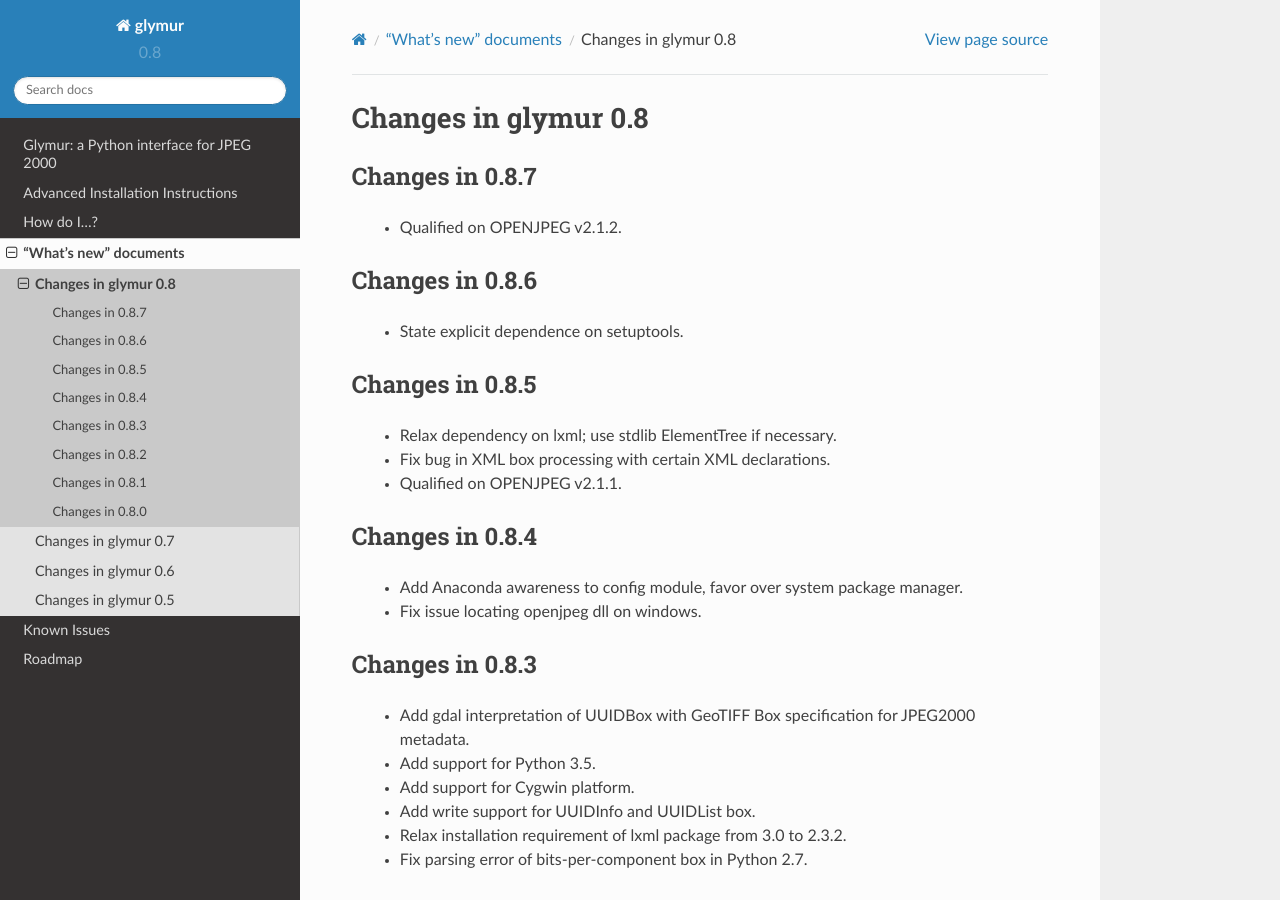
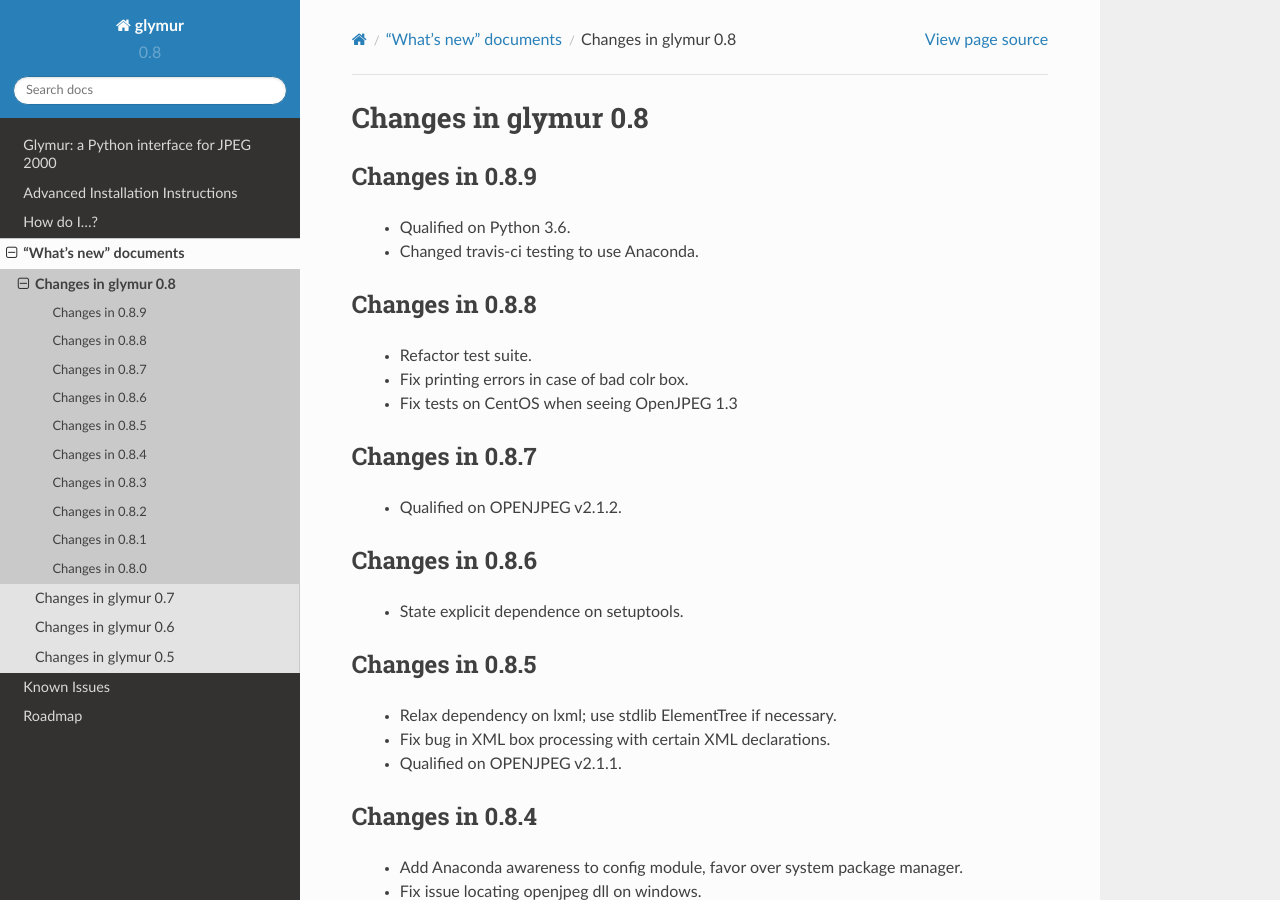
Before and after one commit to quintusdias/glymur, a Sphinx documentation site: the page built from docs/source/whatsnew/0.8.rst, in a window 1280 px wide and 900 px high. Built offline with Sphinx 7.4.7 and the Read the Docs theme 2.0.0, drawn with Linux system fonts in a browser that asks for light colours.

Commit message:
Release v0.8.9

```diff
--- a/docs/source/conf.py
+++ b/docs/source/conf.py
@@ -77,7 +77,7 @@
 # The short X.Y version.
 version = '0.8'
 # The full version, including alpha/beta/rc tags.
-release = '0.8.7'
+release = '0.8.9'
 
 # The language for content autogenerated by Sphinx. Refer to documentation
 # for a list of supported languages.
--- a/docs/source/whatsnew/0.8.rst
+++ b/docs/source/whatsnew/0.8.rst
@@ -1,6 +1,17 @@
 =====================
 Changes in glymur 0.8
 =====================
+
+Changes in 0.8.9
+=================
+    * Qualified on Python 3.6.
+    * Changed travis-ci testing to use Anaconda.
+
+Changes in 0.8.8
+=================
+    * Refactor test suite.
+    * Fix printing errors in case of bad colr box.
+    * Fix tests on CentOS when seeing OpenJPEG 1.3
 
 Changes in 0.8.7
 =================
--- a/glymur/version.py
+++ b/glymur/version.py
@@ -24,7 +24,7 @@
 
 # Do not change the format of this next line!  Doing so risks breaking
 # setup.py
-version = "0.8.7"
+version = "0.8.9"
 _sv = LooseVersion(version)
 version_tuple = _sv.version
 
```
Also changed, not shown: CHANGES.txt (+9 -0 lines).
